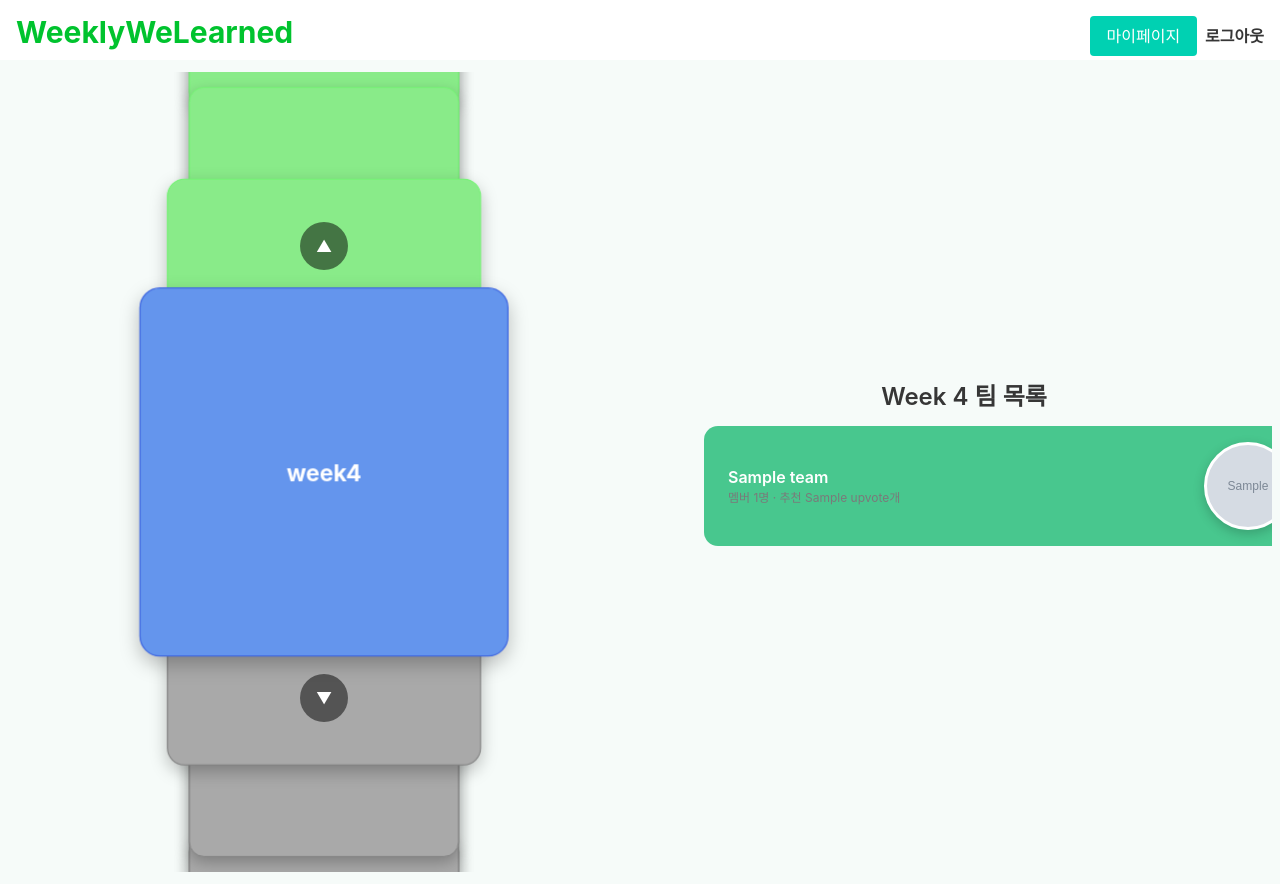
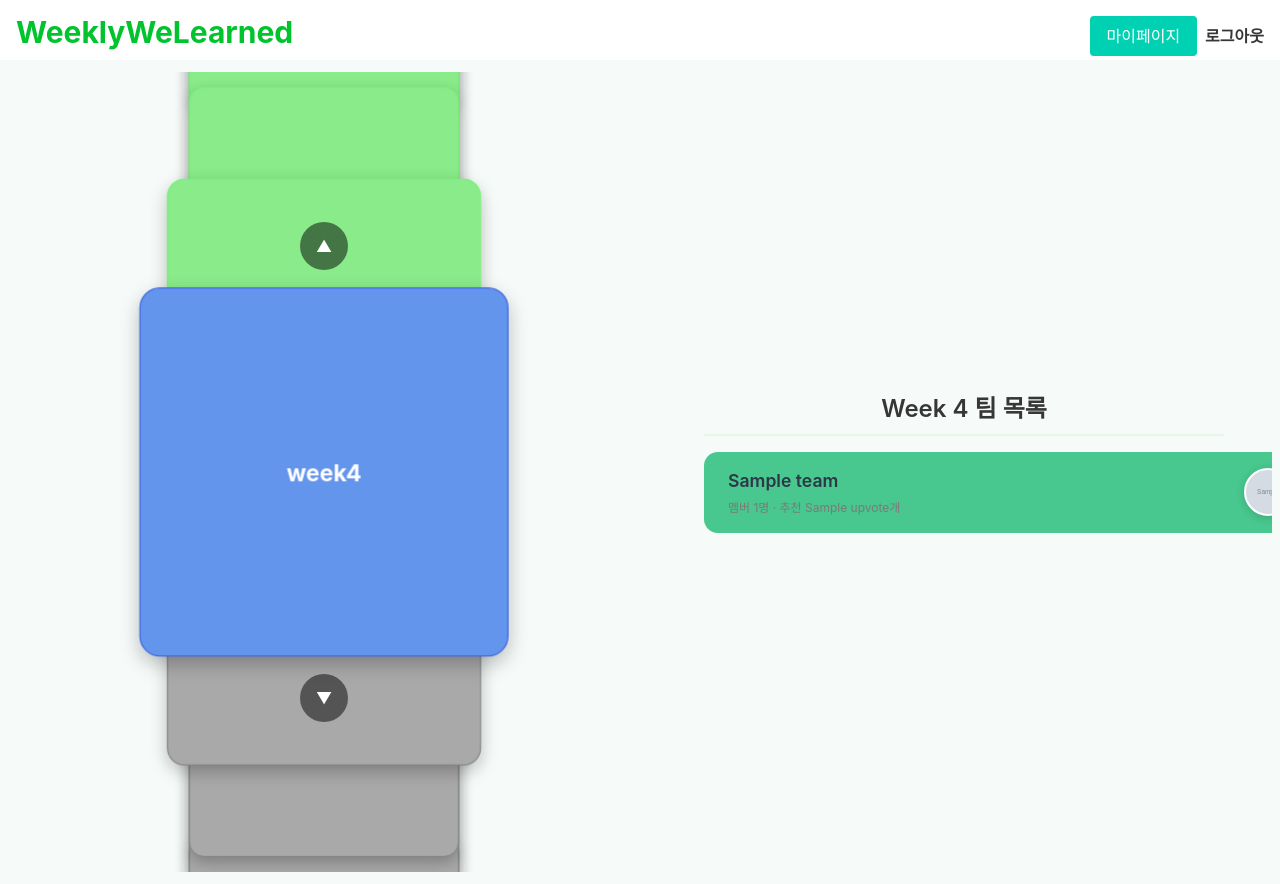
Before and after one commit to gimiseo/0weeks_team2, a Flask app: page /main_page in a window 1280 px wide. Run offline with Flask 3, Linux system fonts and the light colour scheme; grey boxes marked "Sample" are stand-in pictures; a database or web service that is not in the repository returns one stand-in record (values such as "Sample title").

Commit message:
이쁜 팀 목록

```diff
--- a/static/main_page.css
+++ b/static/main_page.css
@@ -153,13 +153,6 @@ body {
     border: 1px solid rgb(128, 128, 128);
 }
 
-/* 우측 팀 리스트 */
-.team-stack .notification {
-    border-radius: 14px;
-    min-width: 620px; /* 가로 길이 늘리기 */
-    padding: 16px 24px; /* 안쪽 여백 */
-}
-
 /* 우측 50% 컬럼 안에만 스크롤 적용 */
 .column.is-6.team-column {
     max-height: var(--stage-h); /* 좌측 캐러셀 높이와 동일 */
@@ -167,12 +160,151 @@ body {
     padding-right: 8px; /* 스크롤바 공간 보정 */
 }
 
+/* 팀 리스트 헤더 */
+.team-list-header {
+    text-align: center;
+    border-bottom: 2px solid #e8f5e8;
+    padding-bottom: 12px;
+}
+
+/* 팀 정보 카드 */
+.team-stack .notification {
+    border-radius: 14px;
+    min-width: 620px; /* 가로 길이 늘리기 */
+    padding: 16px 24px; /* 안쪽 여백 */
+    transition: transform 0.2s ease, box-shadow 0.2s ease;
+}
+
+.team-stack .notification:hover {
+    transform: translateY(-2px);
+    box-shadow: 0 8px 25px rgba(0, 0, 0, 0.15);
+}
+
+/* 팀 세부 정보 */
+.team-details .team-name {
+    font-size: 1.1rem;
+    color: #2d3748;
+    margin-bottom: 4px;
+}
+
+.team-details .team-meta {
+    color: #718096;
+    font-size: 0.85rem;
+}
+
+/* 아바타 프레임 */
 .avatar-frame {
-    width: 88px;
-    height: 88px;
+    width: 48px;
+    height: 48px;
     border-radius: 50%;
     background-size: cover;
     background-position: center;
-    border: 3px solid #fff;
-    box-shadow: 0 4px 12px rgba(0, 0, 0, 0.2);
+    border: 2px solid #fff;
+    box-shadow: 0 2px 8px rgba(0, 0, 0, 0.15);
+    flex-shrink: 0;
+    /* 기본 배경색과 패턴 */
+    background-color: #e2e8f0;
+    background-image: radial-gradient(circle at center, #cbd5e0 30%, transparent 30%);
+    display: flex;
+    align-items: center;
+    justify-content: center;
+    color: #718096;
+    font-size: 0.75rem;
+    font-weight: 600;
 }
+
+/* 프로필 이미지가 있는 경우에만 배경 패턴 제거 */
+.avatar-frame[style*="background-image"]:not([style*="default-avatar"]) {
+    background-image: none;
+}
+
+.avatar-frame.more-members {
+    background: linear-gradient(135deg, #667eea 0%, #764ba2 100%);
+    background-image: none; /* 패턴 제거 */
+    color: white;
+    font-size: 0.65rem;
+    font-weight: 700;
+    /* 더 명확한 구분을 위한 스타일 */
+    border: 2px dashed #fff;
+    opacity: 0.9;
+    transform: scale(0.85);
+    margin-left: -4px; /* 겹치도록 위치 조정 */
+}
+
+.avatar-frame.more-members:hover {
+    transform: scale(0.9);
+    opacity: 1;
+}
+
+/* 팀 멤버들 컨테이너 */
+.team-members {
+    gap: 8px;
+}
+
+/* 팀 액션 버튼들 */
+.team-actions {
+    padding-top: 16px;
+    border-top: 1px solid #e8f5e8;
+}
+
+.team-actions .buttons {
+    gap: 12px;
+}
+
+.team-actions .button {
+    border-radius: 8px;
+    font-weight: 600;
+}
+
+/* 빈 상태 스타일 */
+.notification.is-light {
+    background-color: #f7fafc;
+    border: 2px dashed #cbd5e0;
+}
+
+/* 로딩 상태 */
+.is-loading {
+    display: inline-block;
+    position: relative;
+    color: #718096;
+}
+
+.is-loading::after {
+    content: "";
+    display: inline-block;
+    width: 16px;
+    height: 16px;
+    margin-left: 8px;
+    border: 2px solid #cbd5e0;
+    border-top-color: #4299e1;
+    border-radius: 50%;
+    animation: spin 1s linear infinite;
+}
+
+@keyframes spin {
+    to {
+        transform: rotate(360deg);
+    }
+}
+
+/* 반응형 디자인 */
+@media (max-width: 768px) {
+    :root {
+        --panel-w: 90%;
+        --stage-h: 600px;
+    }
+
+    .team-stack .notification {
+        min-width: auto;
+        width: 100%;
+    }
+
+    .avatar-frame {
+        width: 40px;
+        height: 40px;
+    }
+
+    .team-details .team-name {
+        font-size: 1rem;
+    }
+}
```
Also changed, not shown: 1 other file.
